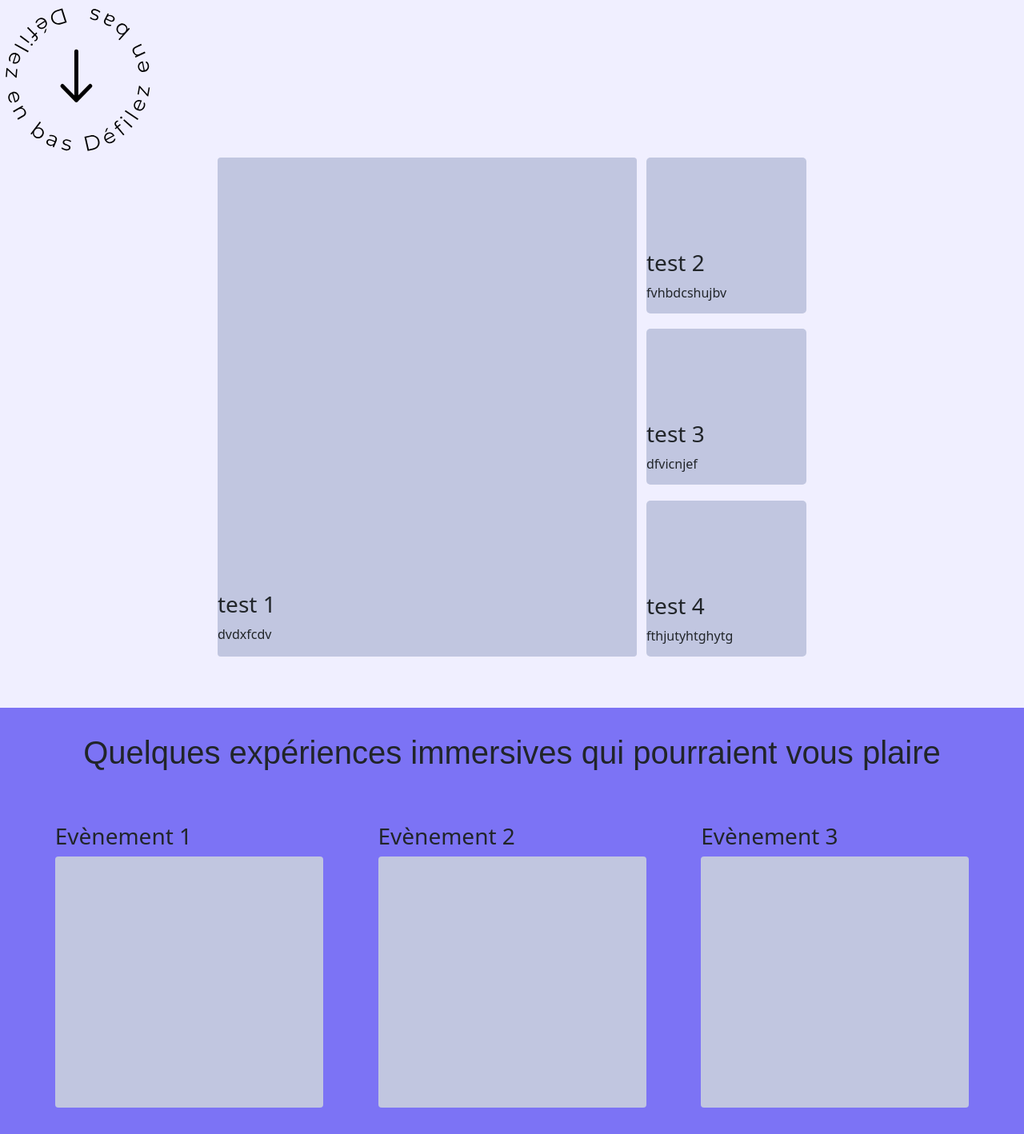
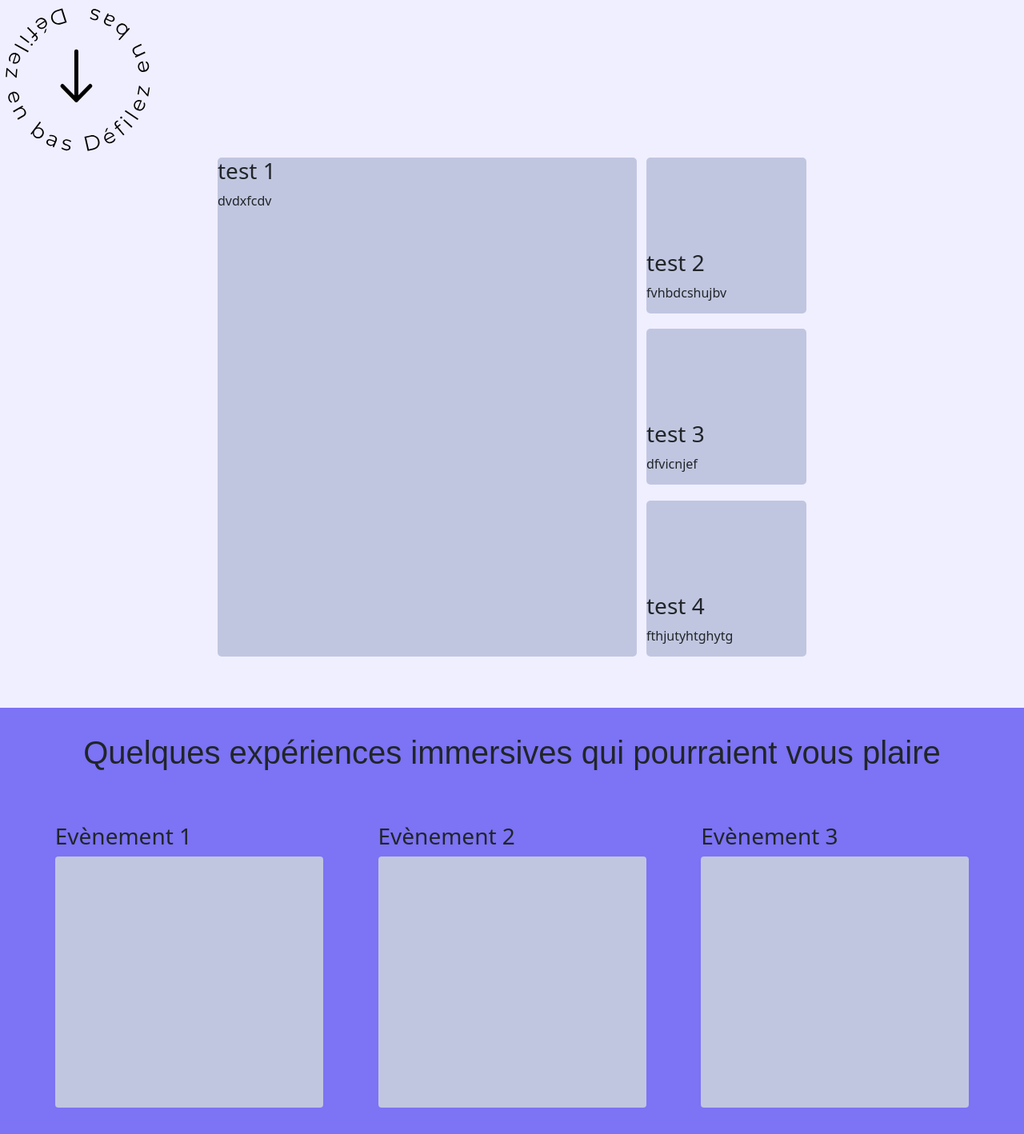
Before and after one commit to HeloisePi/Natica, a PHP site: page /main.php in a window 1280 px wide. Shown: the part 205-1623 px from the top of the page at 80% size. Run offline with PHP 8.4, Linux system fonts and the light colour scheme; some web fonts are replaced.

Commit message:
pas-grand-chose

```diff
--- a/src/css/articles.css
+++ b/src/css/articles.css
@@ -103,5 +103,4 @@ body {
 
 .titres-all {
     width: 335px;
-
 }
--- a/src/css/main.css
+++ b/src/css/main.css
@@ -25,7 +25,7 @@ body {
 
 .articles-header .bloc-rect {
     display: flex;
-    align-items: flex-end;
+    align-items: flex-start;
     margin-right: 1.7%;
     overflow: hidden;
 
@@ -34,7 +34,7 @@ body {
     left: 173px;
     top: 949px;
     background: #C1C6E0;
-    border-radius: 4px;
+    border-radius: 5px;
 }
 
 .articles-header .bloc-square {
@@ -109,7 +109,7 @@ body {
 ::-moz-selection {
 	color: white;
 	background: #7C73F5;
-  }
+}
 
 ::selection {
 	color: white;
```
Also changed, not shown: header.php (+6 -3 lines).
